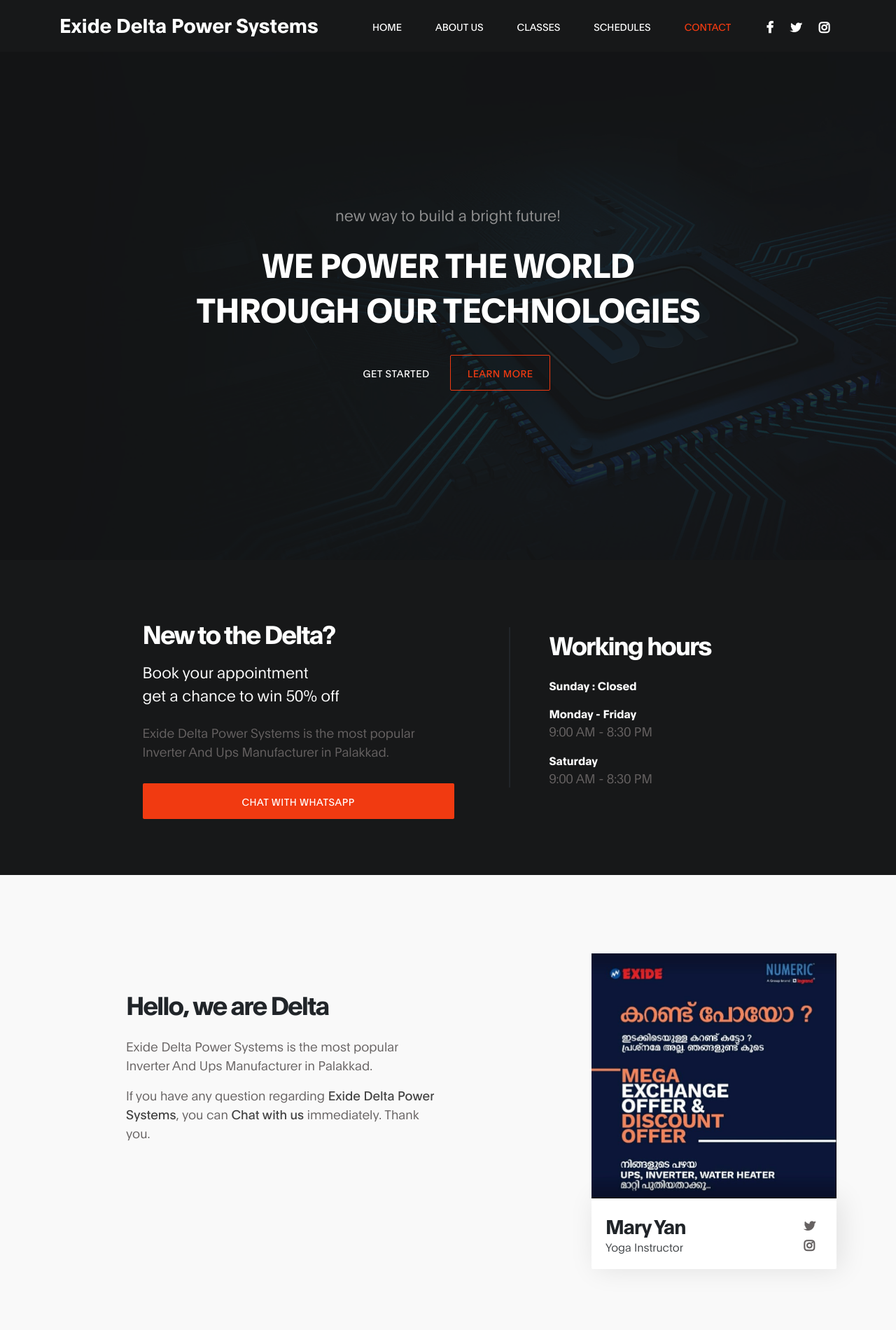
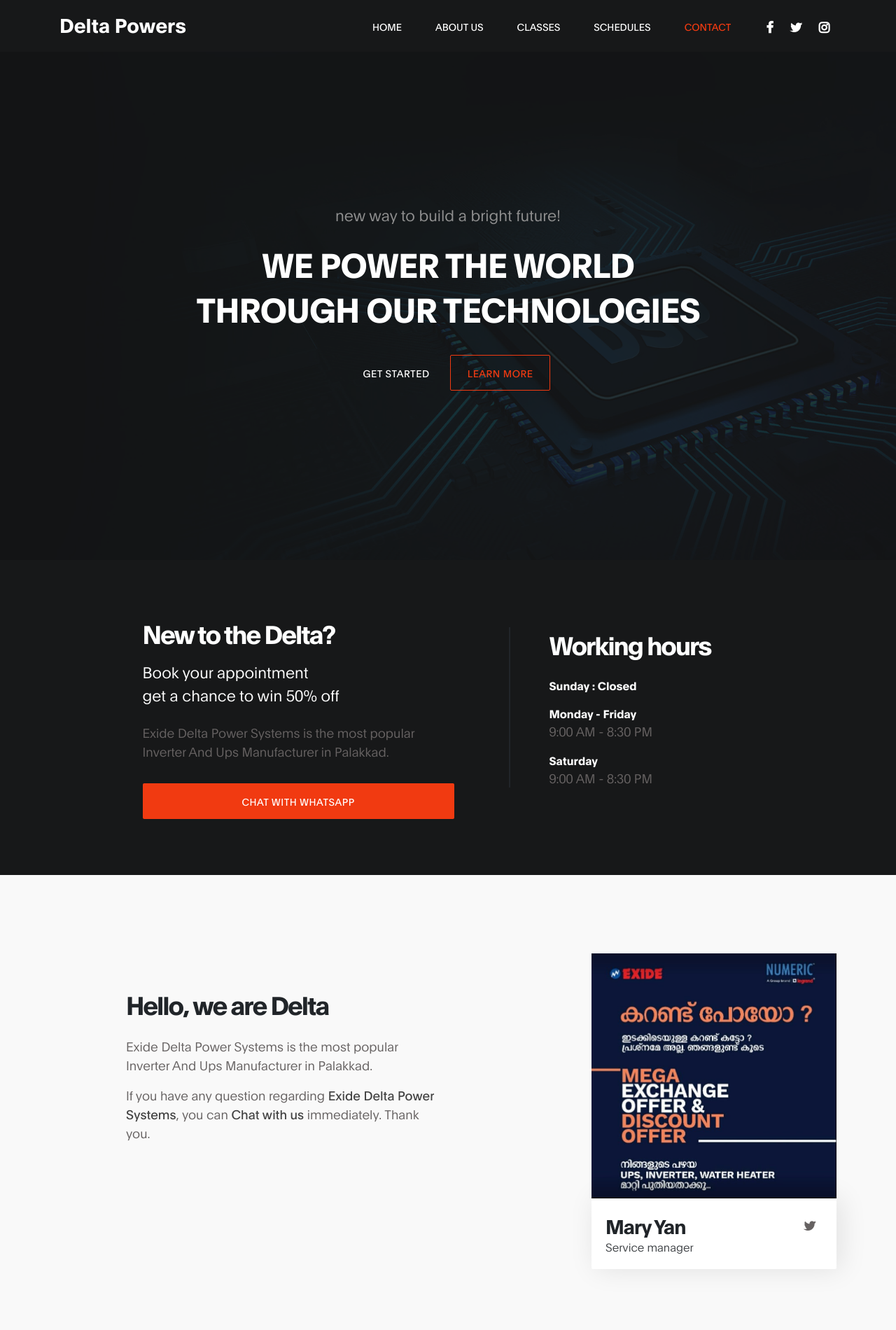
Before and after one commit to mRAfip/deltaPalakkad, a plain HTML site: page index.html in a window 1280 px wide. Shown: the top 1900 px of the page at 70% size. Drawn offline with Linux system fonts and the light colour scheme.

Commit message:
second commit change some css

```diff
--- a/css/tooplate-gymso-style.css
+++ b/css/tooplate-gymso-style.css
@@ -655,7 +655,7 @@
   @media screen and (max-width: 767px) {
 
     h1 {
-      font-size: 38px;
+      font-size: 28px;
     }
 
     .about-working-hours {
--- a/index.html
+++ b/index.html
@@ -25,7 +25,7 @@
     <nav class="navbar navbar-expand-lg fixed-top">
         <div class="container">
 
-            <a class="navbar-brand" href="index.html">Exide Delta Power Systems</a>
+            <a class="navbar-brand" href="index.html">Delta Powers</a>
 
             <button class="navbar-toggler" type="button" data-toggle="collapse" data-target="#navbarNav" aria-controls="navbarNav" aria-expanded="false"
                 aria-label="Toggle navigation">
@@ -153,11 +153,10 @@
                                     <div class="team-info d-flex flex-column">
 
                                         <h3>Mary Yan</h3>
-                                        <span>Yoga Instructor</span>
+                                        <span>Service manager</span>
 
                                         <ul class="social-icon mt-3">
                                             <li><a href="#" class="fa fa-twitter"></a></li>
-                                            <li><a href="#" class="fa fa-instagram"></a></li>
                                         </ul>
                                     </div>
                                 </div>
```
